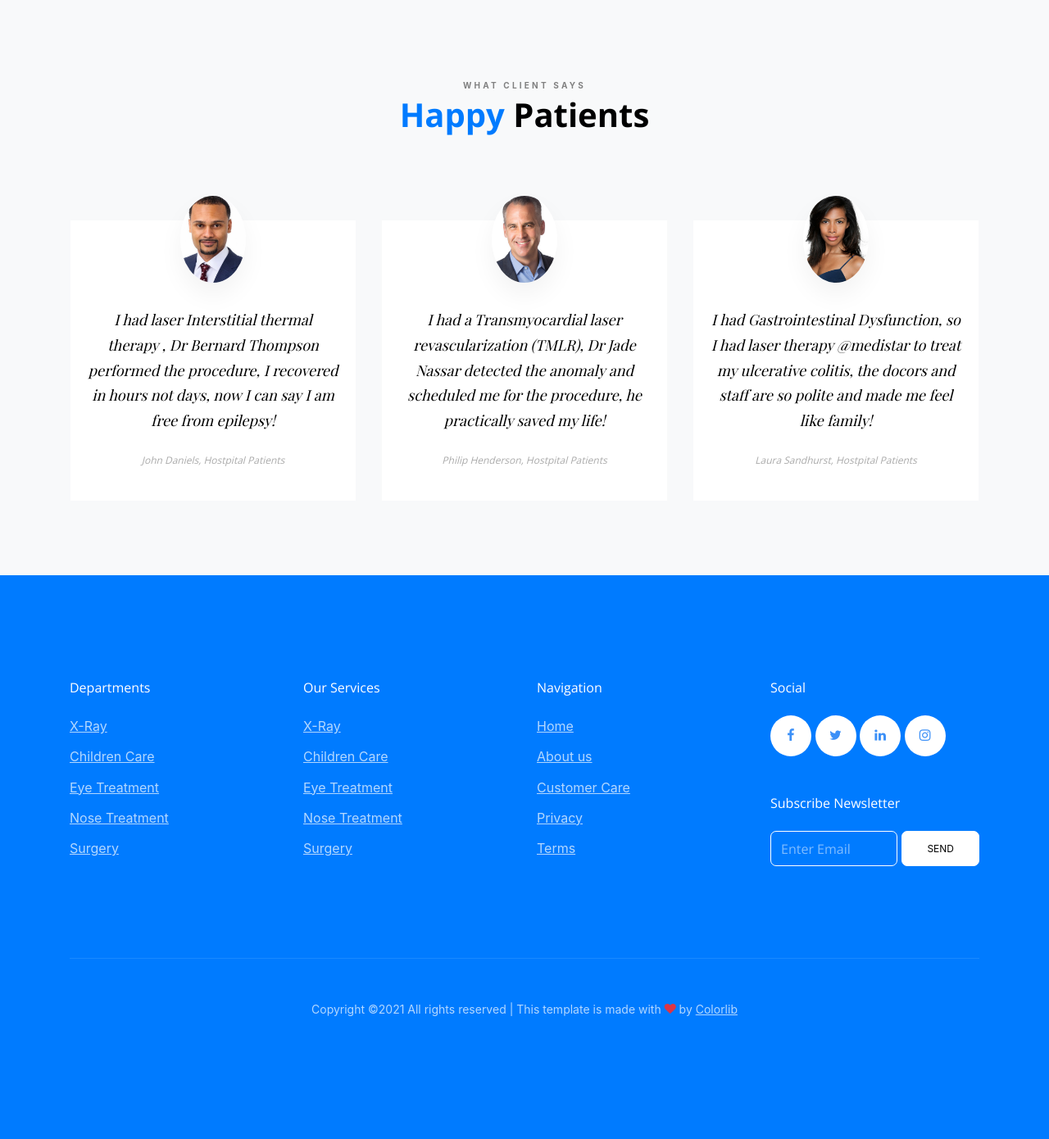
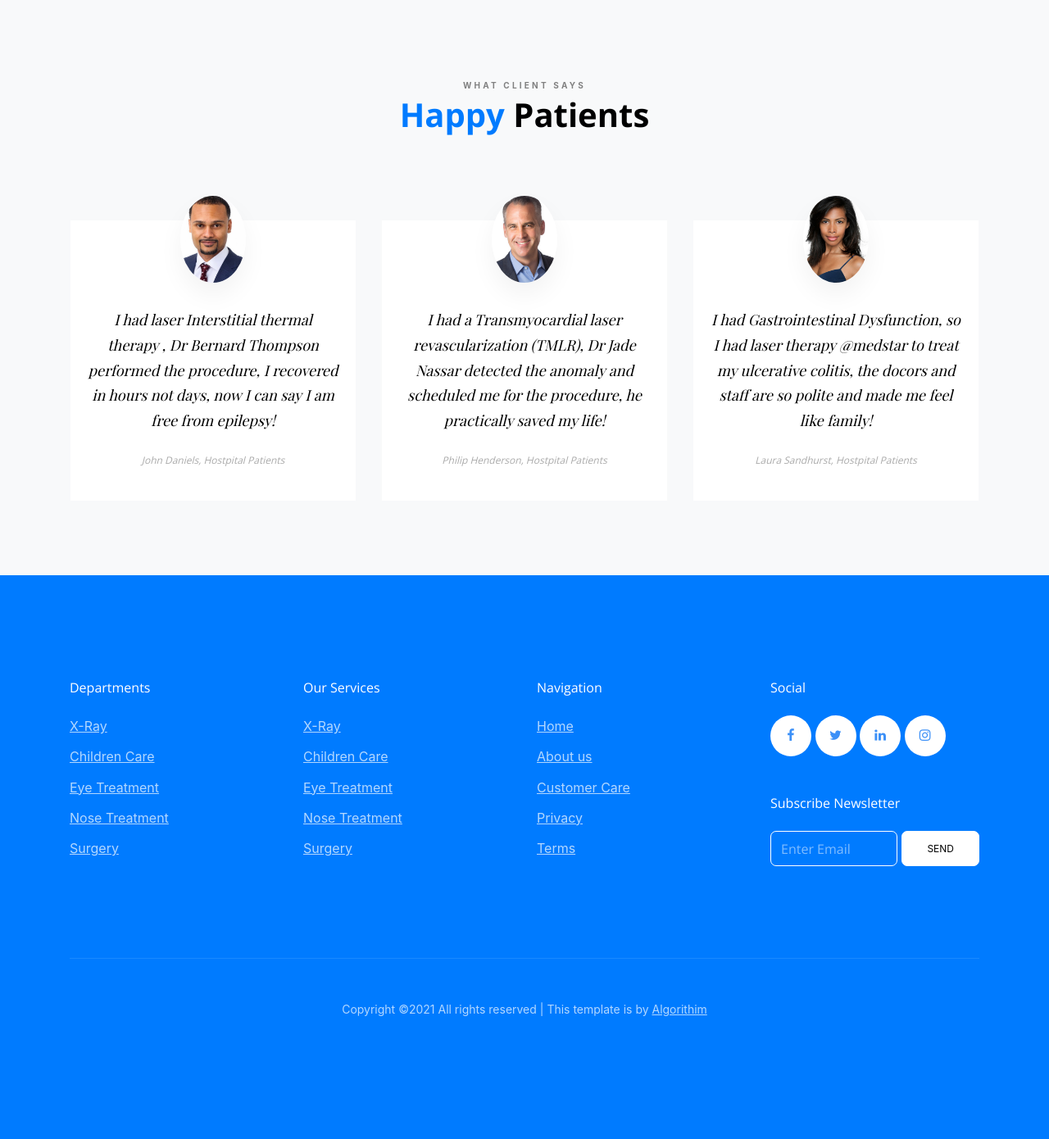
Before and after one commit to Peristratus/hopewell-flask-app, a Flask app: page /contact in a window 1280 px wide. Shown: the part 1549-2939 px from the top of the page at 82% size. Run offline with Flask 2, Linux system fonts and the light colour scheme; some libraries are stand-ins or nearby versions; some web fonts are replaced.

Commit message:
made change to the text changing medistart to medstar

```diff
--- a/templates/blog.html
+++ b/templates/blog.html
@@ -325,7 +325,7 @@
             <div class="border-top pt-5">
               <p class="copyright"><small>
                 <!-- Link back to Colorlib can't be removed. Template is licensed under CC BY 3.0. -->
-                Copyright &copy;<script>document.write(new Date().getFullYear());</script> All rights reserved | This template is made with <i class="icon-heart text-danger" aria-hidden="true"></i> by <a href="https://colorlib.com" target="_blank" >Colorlib</a>
+                Copyright &copy;<script>document.write(new Date().getFullYear());</script> All rights reserved | This template is made by <a href="https://colorlib.com" target="_blank" >Algorithim</a>
                 <!-- Link back to Colorlib can't be removed. Template is licensed under CC BY 3.0. --></small></p>
 
               </div>
--- a/templates/contact.html
+++ b/templates/contact.html
@@ -219,7 +219,7 @@
             <div class="testimonial text-center">
               <img src="static/images/blwo.png" alt="Image" class="img-fluid">
               <blockquote>
-                <p class="quote"> I had Gastrointestinal Dysfunction, so I had laser therapy @medistar to treat my ulcerative colitis, the docors and staff are so polite and made me feel like family!</p>
+                <p class="quote"> I had Gastrointestinal Dysfunction, so I had laser therapy @medstar to treat my ulcerative colitis, the docors and staff are so polite and made me feel like family!</p>
                 <cite class="author">Laura Sandhurst, Hostpital Patients</cite>
               </blockquote>
             </div>
@@ -287,7 +287,7 @@
             <div class="border-top pt-5">
               <p class="copyright"><small>
                 <!-- Link back to Colorlib can't be removed. Template is licensed under CC BY 3.0. -->
-                Copyright &copy;<script>document.write(new Date().getFullYear());</script> All rights reserved | This template is made with <i class="icon-heart text-danger" aria-hidden="true"></i> by <a href="https://colorlib.com" target="_blank" >Colorlib</a>
+                Copyright &copy;<script>document.write(new Date().getFullYear());</script> All rights reserved | This template is by <a href="#" target="_blank" >Algorithim</a>
                 <!-- Link back to Colorlib can't be removed. Template is licensed under CC BY 3.0. --></small></p>
 
               </div>
```
